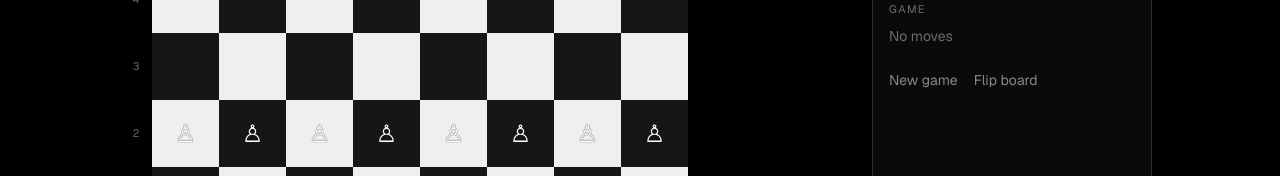
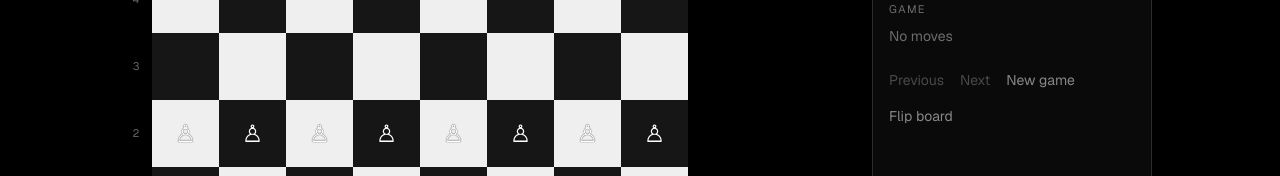
Before and after one commit to leaf482/chessy, a Next.js app: page /play in a window 1280 px wide. Shown: the part 398-574 px from the top of the page. Built offline with nearby package versions, Linux system fonts and the light colour scheme.

Commit message:
Step through the Play game record.
Co-authored-by: Cursor <cursoragent@cursor.com>

```diff
--- a/src/app/play/page.tsx
+++ b/src/app/play/page.tsx
@@ -14,6 +14,7 @@ import {
   legalMoves,
   pieceColor,
   positionKey,
+  replayMoves,
   startPosition,
   toFen,
   uciToMove,
@@ -37,7 +38,7 @@ export default function PlayPage() {
   const [log, setLog] = useState<Move[]>([]);
   const [selected, setSelected] = useState<number | null>(null);
   const [promo, setPromo] = useState<{ from: number; to: number } | null>(null);
-  const [lastMove, setLastMove] = useState<{ from: number; to: number } | null>(null);
+  const [ply, setPly] = useState(0);
   const [orientation, setOrientation] = useState<"w" | "b">("w");
   const [pending, setPending] = useState(false);
   const [end, setEnd] = useState<GameResult | null>(null);
@@ -65,9 +66,9 @@ export default function PlayPage() {
     setPos(startPosition());
     setHistory([positionKey(startPosition())]);
     setLog([]);
+    setPly(0);
     setSelected(null);
     setPromo(null);
-    setLastMove(null);
     setPending(false);
     setEnd(null);
     setError(null);
@@ -85,8 +86,11 @@ export default function PlayPage() {
   const pilot = (opponent && !isNetworkGenome(opponent) && opponent.presetId === "pilot") || (!opponent && preset === "pilot");
   const searchKind = !opponent && preset === "horizon" ? "horizon" : !opponent && preset === "surveyor" ? "mcts" : pilot ? "pilot" : "negamax";
   const budget = network ? SYNAPSE_BUDGET : pilot ? PILOT_PLAY : !opponent && preset === "surveyor" ? SURVEYOR_BUDGET : PLAY_BUDGET;
+  const live = ply >= log.length;
+  const shown = useMemo(() => (live ? pos : replayMoves(log, ply)), [live, pos, log, ply]);
+  const shownLast = ply > 0 ? { from: log[ply - 1].from, to: log[ply - 1].to } : null;
   const legal = useMemo(() => legalMoves(pos), [pos]);
-  const targets = selected === null ? [] : legal.filter((move) => move.from === selected).map((move) => move.to);
+  const targets = !live || selected === null ? [] : legal.filter((move) => move.from === selected).map((move) => move.to);
 
   useEffect(() => {
     if (!pending || end || !genome) return;
@@ -118,7 +122,7 @@ export default function PlayPage() {
     setPos(next);
     setHistory(nextHistory);
     setLog((entries) => [...entries, move]);
-    setLastMove({ from: move.from, to: move.to });
+    setPly((current) => current + 1);
     setSelected(null);
     setPromo(null);
     const result = gameResult(next, nextHistory);
@@ -127,7 +131,7 @@ export default function PlayPage() {
   }
 
   function onSquare(square: number) {
-    if (pending || end || pos.side !== "w") return;
+    if (!live || pending || end || pos.side !== "w") return;
     if (selected !== null) {
       const options = legal.filter((move) => move.from === selected && move.to === square);
       if (options.length > 1 || options[0]?.promotion) {
@@ -163,7 +167,9 @@ export default function PlayPage() {
   }
 
   const label = opponent ? opponent.id : preset;
-  const status = end
+  const status = !live
+    ? `Ply ${ply}`
+    : end
       ? end.reason
       : pending
         ? "Thinking"
@@ -177,11 +183,11 @@ export default function PlayPage() {
     <div className="mx-auto grid max-w-5xl gap-10 min-[960px]:grid-cols-[auto_280px]">
       <div>
         <Board
-          board={pos.board}
+          board={shown.board}
           orientation={orientation}
-          selected={selected}
+          selected={live ? selected : null}
           targets={targets}
-          lastMove={lastMove}
+          lastMove={shownLast}
           onSquare={onSquare}
         />
         {promo ? (
@@ -228,10 +234,47 @@ export default function PlayPage() {
         <ol className="mt-2 max-h-48 space-y-1 overflow-auto text-sm text-muted">
           {log.length === 0 ? <li className="text-faint">No moves</li> : null}
           {log.map((move, index) => (
-            <li key={`${formatCoordinate(move)}-${index}`}>{formatCoordinate(move)}</li>
+            <li key={`${formatCoordinate(move)}-${index}`}>
+              <button
+                type="button"
+                className={index + 1 === ply ? "text-white" : "text-muted"}
+                disabled={pending}
+                onClick={() => {
+                  setPly(index + 1);
+                  setSelected(null);
+                  setPromo(null);
+                }}
+              >
+                {formatCoordinate(move)}
+              </button>
+            </li>
           ))}
         </ol>
-        <div className="mt-6 flex gap-4 text-sm">
+        <div className="mt-6 flex flex-wrap gap-4 text-sm">
+          <button
+            type="button"
+            className="text-muted opacity-80 hover:opacity-100 disabled:opacity-40"
+            disabled={pending || ply === 0}
+            onClick={() => {
+              setPly((current) => Math.max(0, current - 1));
+              setSelected(null);
+              setPromo(null);
+            }}
+          >
+            Previous
+          </button>
+          <button
+            type="button"
+            className="text-muted opacity-80 hover:opacity-100 disabled:opacity-40"
+            disabled={pending || ply >= log.length}
+            onClick={() => {
+              setPly((current) => Math.min(log.length, current + 1));
+              setSelected(null);
+              setPromo(null);
+            }}
+          >
+            Next
+          </button>
           <button
             type="button"
             className="text-muted opacity-80 hover:opacity-100"
--- a/src/engine/rules.ts
+++ b/src/engine/rules.ts
@@ -126,6 +126,13 @@ export const START_FEN = "rnbqkbnr/pppppppp/8/8/8/8/PPPPPPPP/RNBQKBNR w KQkq - 0
 
 export function startPosition(): Position {
   return parseFen(START_FEN);
+}
+
+export function replayMoves(moves: Move[], ply: number): Position {
+  let position = startPosition();
+  const end = Math.max(0, Math.min(ply, moves.length));
+  for (let index = 0; index < end; index += 1) position = applyMove(position, moves[index]);
+  return position;
 }
 
 export function parseFen(fen: string): Position {
```
Also changed, not shown: 4 other files (tests, documents, lock files or other folders). Lines whose indentation alone changed are shown as unchanged.
